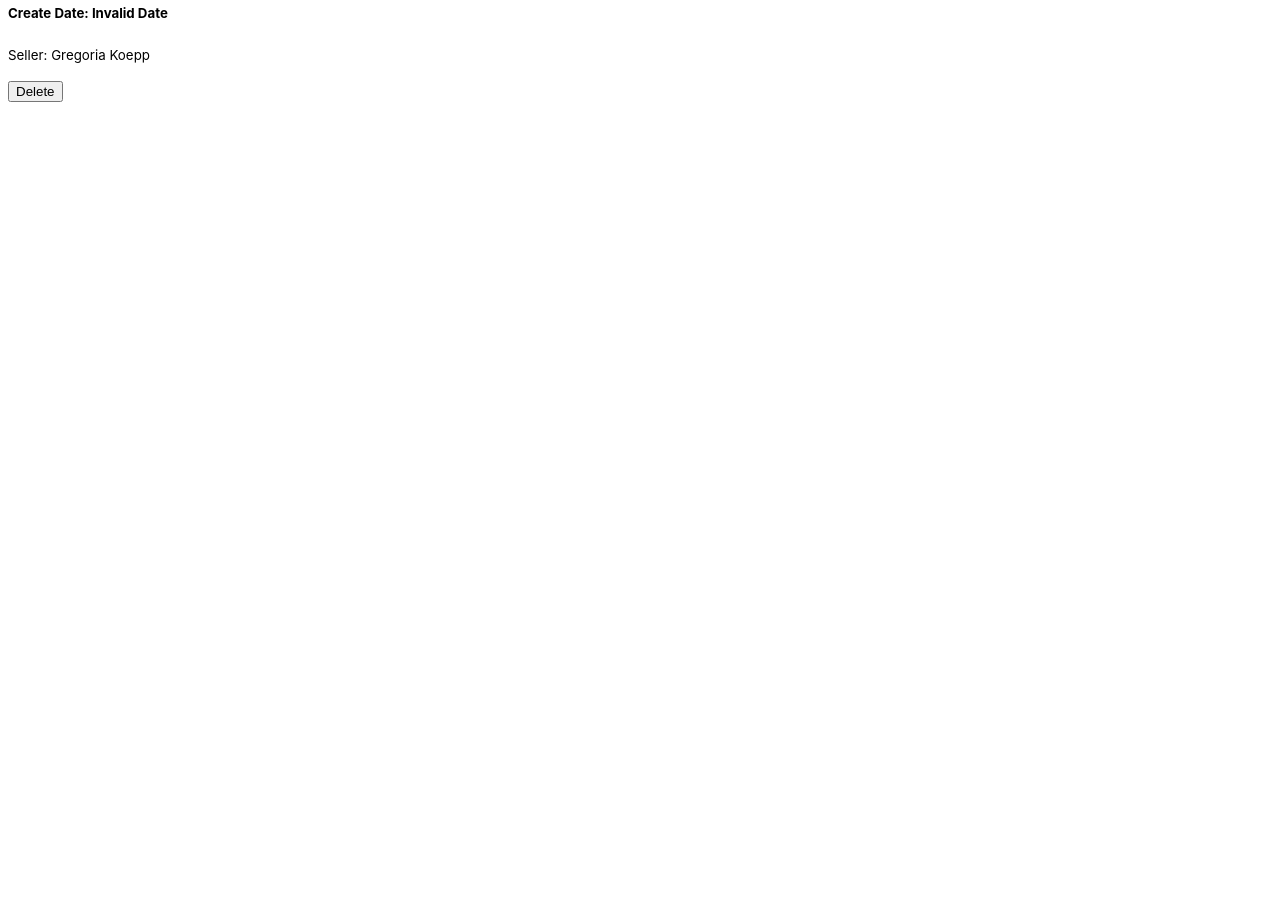
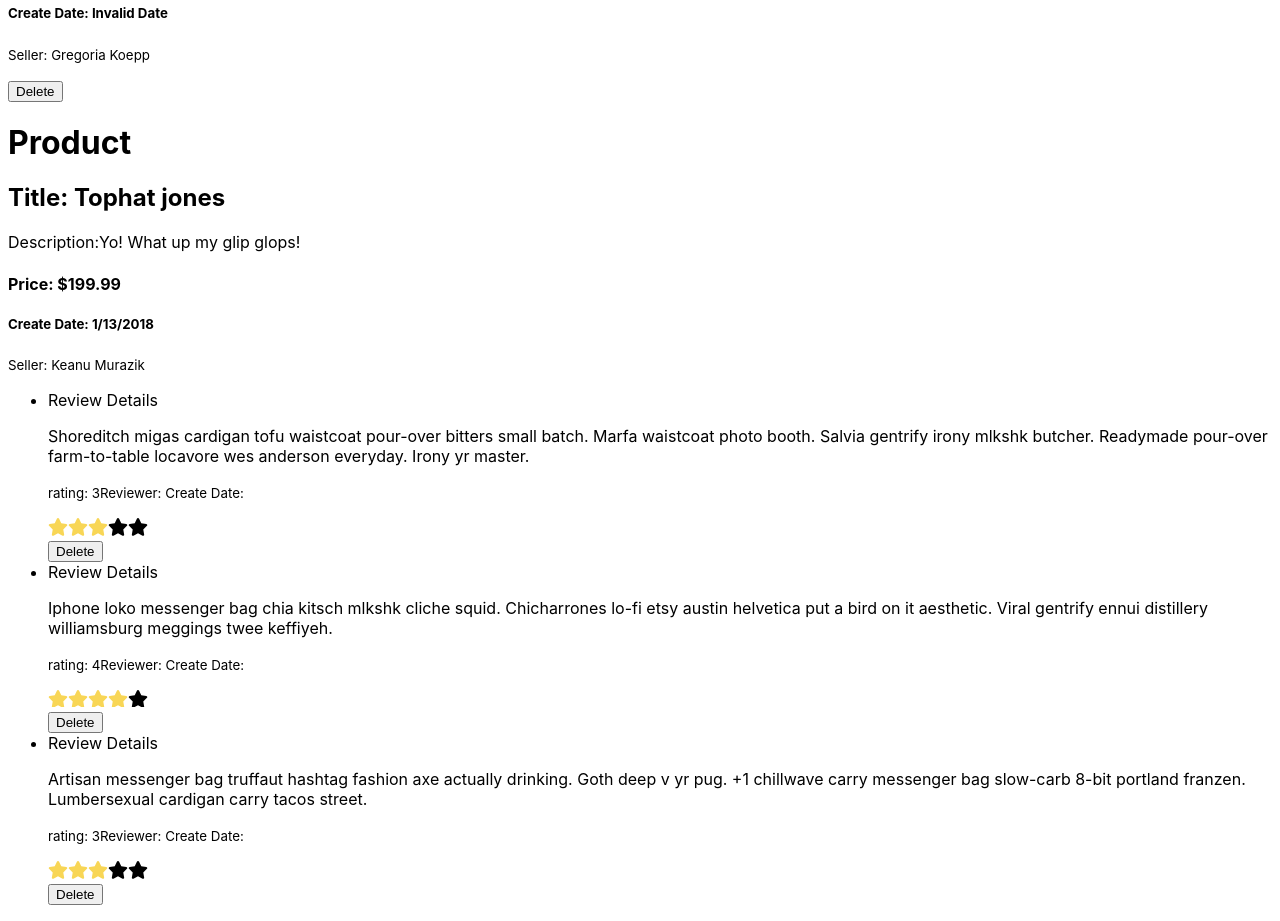
Before and after one commit to sms0330/Amazon_React, a React (Create React App) app: page / in a window 1280 px wide. Shown: the part 1440-2361 px from the top of the page. Before the commit the page ends 1550 px from the top, so only its background shows below. Built offline with nearby package versions, Linux system fonts and the light colour scheme.

Commit message:
Added Delete Review from Product Show

```diff
--- a/src/App.js
+++ b/src/App.js
@@ -6,7 +6,7 @@ function App() {
   return (
     <div>
       <ProductIndexPage />
-      {/* <ProductShowPage /> */}
+      <ProductShowPage />
     </div>
   );
 }
--- a/src/components/ProductIndexPage.js
+++ b/src/components/ProductIndexPage.js
@@ -31,7 +31,7 @@ export class ProductIndexPage extends Component {
   deleteProduct(id) {
     this.setState(state => {
       return {
-        prodcuts: this.state.prodcuts.filter(q => q.id != id),
+        prodcuts: this.state.prodcuts.filter(p => p.id !== id),
       };
     });
   }
--- a/src/components/ProductShowPage.js
+++ b/src/components/ProductShowPage.js
@@ -7,6 +7,15 @@ class ProductShowPage extends Component {
   constructor(props) {
     super(props);
     this.state = productData;
+    this.deleteReview = this.deleteReview.bind(this);
+  }
+
+  deleteReview(id) {
+    this.setState(state => {
+      return {
+        reviews: this.state.reviews.filter(r => r.id !== id),
+      };
+    });
   }
 
   render() {
@@ -22,7 +31,7 @@ class ProductShowPage extends Component {
           updated_at={new Date(this.state.updated_at)}
           seller={this.state.seller}
         />
-        <ReviewList reviews={this.state.reviews} />
+        <ReviewList reviews={this.state.reviews} deleteReview={this.deleteReview} />
       </div>
     );
   }
--- a/src/components/ReviewDetails.js
+++ b/src/components/ReviewDetails.js
@@ -14,6 +14,7 @@ function ReviewDetails(props) {
         <small>Create Date: {props.created_at}</small>
       </p>
       <StarRating max={5} current={props.rating} />
+      <button onClick={() => props.deleteReview(props.id)}>Delete</button>
     </div>
   );
 }
--- a/src/components/ReviewList.js
+++ b/src/components/ReviewList.js
@@ -6,7 +6,7 @@ function ReviewList(props) {
     <ul className="ReviewList">
       {props.reviews.map(review => (
         <li className="ui segment" key={review.id}>
-          <ReviewDetails {...review} />
+          <ReviewDetails {...review} deleteReview={props.deleteReview} />
         </li>
       ))}
     </ul>
```
